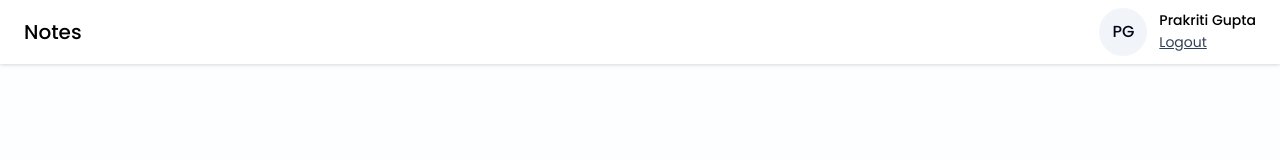
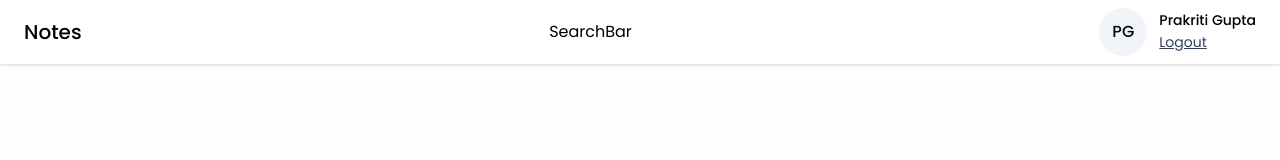
Before and after one commit to prakriti1111/Notes, a React (Vite) app in the folder frontend/notes-app/: page /login in a window 1280 px wide. Shown: the top 160 px of the page. Built offline with nearby package versions, Linux system fonts and the light colour scheme.

Commit message:
SearchBar

```diff
--- a/frontend/notes-app/src/components/Navbar/Navbar.jsx
+++ b/frontend/notes-app/src/components/Navbar/Navbar.jsx
@@ -1,6 +1,7 @@
 import React from 'react'
 import ProfileInfo from '../Cards/ProfileInfo'
 import { useNavigate } from 'react-router-dom'
+import SearchBar from '../Searchbar/SearchBar'
 
 const Navbar = () => {
 
@@ -14,6 +15,7 @@ const Navbar = () => {
     <>
         <div className="bg-white flex items-center justify-between px-6 py-2 drop-shadow">
             <h2 className='text-xl font-medium text-black py-2'>Notes</h2>
+            <SearchBar />
             <ProfileInfo  onLogout={onLogout}/>
         </div>
     </>
--- /dev/null
+++ b/frontend/notes-app/src/components/Searchbar/SearchBar.jsx
@@ -0,0 +1,9 @@
+import React from 'react'
+
+const SearchBar = () => {
+  return (
+    <div>SearchBar</div>
+  )
+}
+
+export default SearchBar
```
